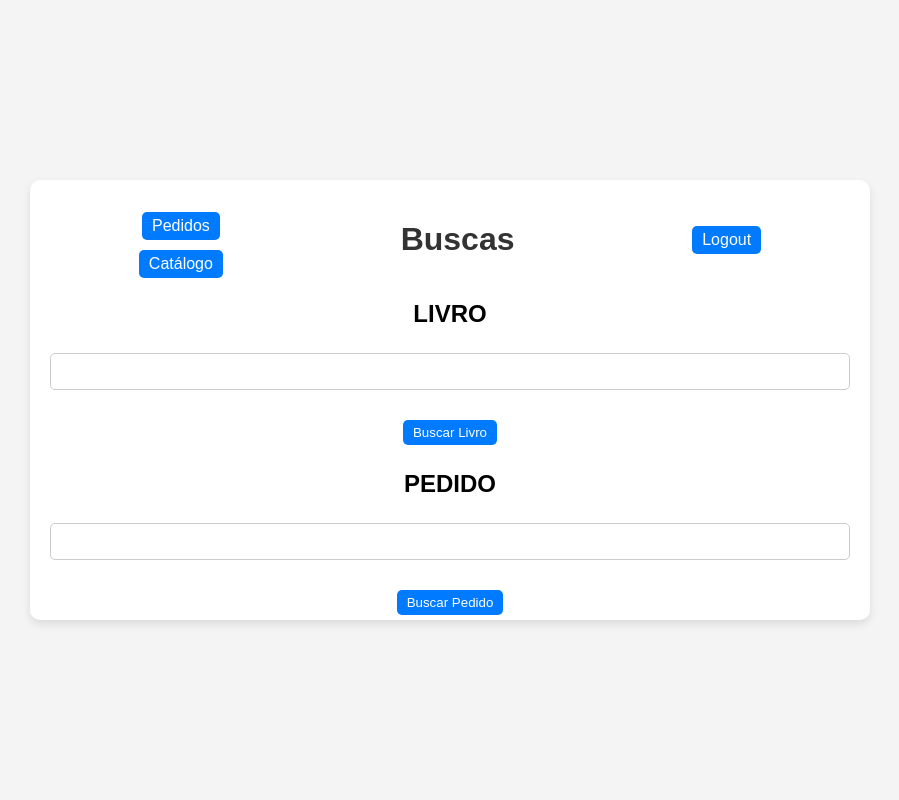
After one commit to ArMiPi/Sistemas-Distribuidos, a Flask app: page /search in a window 1280 px wide. The commit adds this page. Shown: the whole page, without its empty margins (190-1089 px from the left). Run offline with Flask 3, Linux system fonts and the light colour scheme.

Commit message:
Projeto finalizado

```diff
--- a/gRPC/app.py
+++ b/gRPC/app.py
@@ -67,30 +67,125 @@ def login():
     return render_template("login.html")
 
 
+@app.route("/logout", methods=["POST"])
+def logout():
+    session["token"] = ""
+
+    return render_template("index.html")
+
+
 @app.route("/bookstore", methods=["GET", "POST"])
 def bookstore():
     with grpc.insecure_channel(GRPC_ROUTE) as channel:
         catalog_stub = catalog_pb2_grpc.CatalogServiceStub(channel)
 
         books = catalog_stub.ListBooks(catalog_pb2.Empty())
+
         if request.method == "POST":
+            orders_stub = orders_pb2_grpc.OrderServiceStub(channel)
             book_id = request.form["b_id"]
-            quantity = request.form["quantity"]
+            quantity = int(request.form["quantity"])
 
             try:
-                response = catalog_stub.GetBookInfo(
-                    catalog_pb2.BookRequest(b_id=book_id)
+                order = orders_stub.PlaceOrder(
+                    orders_pb2.OrderRequest(
+                        user_id=session["token"], b_id=book_id, quantity=quantity
+                    )
                 )
 
-                print(response)
+                catalog_stub.BuyBook(
+                    catalog_pb2.BuyBookRequest(b_id=book_id, quantity=quantity)
+                )
+
+                books = catalog_stub.ListBooks(catalog_pb2.Empty())
+
+                return render_template(
+                    "bookstore.html",
+                    books=books.books,
+                    order=order.order_id,
+                    b_id_info=book_id,
+                )
             except Exception as e:
                 print(e)
                 return render_template(
-                    "bookstore.html", books=books.books, msg_erro="Não foi possível realizar a compra", b_id_error=book_id
+                    "bookstore.html",
+                    books=books.books,
+                    msg_erro="Não foi possível realizar a compra",
+                    b_id_info=book_id,
                 )
 
     return render_template("bookstore.html", books=books.books)
 
 
+@app.route("/orders", methods=["GET"])
+def orders():
+    with grpc.insecure_channel(GRPC_ROUTE) as channel:
+        orders_stub = orders_pb2_grpc.OrderServiceStub(channel)
+
+        try:
+            orders = orders_stub.ListOrders(
+                orders_pb2.UserRequest(user_id=session["token"])
+            )
+
+            orders = orders.orders
+        except:
+            orders = []
+
+    return render_template("orders.html", pedidos=orders)
+
+
+@app.route("/search", methods=["GET", "POST"])
+def search():
+    if request.method == "POST":
+        if request.form["tipo"] == "book":
+            with grpc.insecure_channel(GRPC_ROUTE) as channel:
+                try:
+                    catalog_stub = catalog_pb2_grpc.CatalogServiceStub(channel)
+                    book_name = request.form["book_name"]
+
+                    book = catalog_stub.GetBookInfo(
+                        catalog_pb2.BookRequest(book_name=book_name)
+                    )
+
+                    return render_template("search.html", book=book)
+
+                except Exception as e:
+                    print(e)
+                    return render_template(
+                        "search.html", msg_erro_livro="Livro não encontrado"
+                    )
+
+        if request.form["tipo"] == "order":
+            with grpc.insecure_channel(GRPC_ROUTE) as channel:
+                try:
+                    orders_stub = orders_pb2_grpc.OrderServiceStub(channel)
+                    catalog_stub = catalog_pb2_grpc.CatalogServiceStub(channel)
+                    id_pedido = request.form["id_pedido"]
+
+                    pedido = orders_stub.GetOrder(
+                        orders_pb2.OrderGetterRequest(
+                            user_id=session["token"], order_id=id_pedido
+                        )
+                    )
+
+                    book = catalog_stub.GetBookInfoById(
+                        catalog_pb2.BookRequestId(b_id=pedido.b_id)
+                    )
+
+                    return render_template(
+                        "search.html",
+                        book_pedido=book,
+                        pedido=pedido,
+                        id_pedido=id_pedido,
+                    )
+                except Exception as e:
+                    print(e)
+                    return render_template(
+                        "search.html", msg_erro_pedido="Pedido não encontrado"
+                    )
+
+    return render_template("search.html")
+
+
 if __name__ == "__main__":
     app.run(debug=True)
--- a/gRPC/static/style.css
+++ b/gRPC/static/style.css
@@ -14,7 +14,18 @@ body {
     padding: 20px;
     box-shadow: 0 4px 8px rgba(0, 0, 0, 0.1);
     border-radius: 10px;
+    width: 60vw;
+    height: 90vh;
+}
+
+.container-principal {
+    text-align: center;
+    background: white;
+    padding: 20px;
+    box-shadow: 0 4px 8px rgba(0, 0, 0, 0.1);
+    border-radius: 10px;
     width: 800px;
+    height: 400px;
 }
 
 h1 {
@@ -55,6 +66,17 @@ input[type="password"] {
     box-sizing: border-box;
 }
 
+.header {
+    display: flex;
+    justify-content: space-around;
+    align-items: center;
+    margin-bottom: 10px;
+}
+.header button {
+    padding: 10px 20px;
+    font-size: 1em;
+}
+
 /* Container dos livros */
 .books-container {
     display: flex;
@@ -70,7 +92,7 @@ input[type="password"] {
     box-shadow: 0 2px 4px rgba(0, 0, 0, 0.1);
     padding: 20px;
     margin: 10px;
-    width: 250px;
+    width: 20vw;
     text-align: left;
 }
 
@@ -114,3 +136,22 @@ button[type="submit"] {
 button[type="submit"]:hover {
     background-color: #0056b3;
 }
+
+.order-container {
+    background: #fff;
+    border: 1px solid #ddd;
+    border-radius: 10px;
+    box-shadow: 0 2px 4px rgba(0, 0, 0, 0.1);
+    padding: 20px;
+    margin: 10px;
+    width: 90%;
+    display: flex;
+    flex-wrap: wrap;
+    justify-content: space-around;
+}
+
+.orders-container {
+    display: flex;
+    flex-wrap: wrap;
+    justify-content: space-around;
+}
--- a/gRPC/templates/index.html
+++ b/gRPC/templates/index.html
@@ -7,7 +7,7 @@
     <link rel="stylesheet" href={{ url_for('static', filename='style.css') }}>
 </head>
 <body>
-    <div class="container">
+    <div class="container-principal">
         <h1>Bem-vindo à Livraria Online</h1>
         <div class="button-container">
             <a href="/login" class="btn">Login</a>
--- a/gRPC/templates/login.html
+++ b/gRPC/templates/login.html
@@ -7,7 +7,7 @@
     <link rel="stylesheet" href={{ url_for('static', filename='style.css') }}>
 </head>
 <body>
-    <div class="container">
+    <div class="container-principal">
         <h1>Login</h1>
         <form action="/login" method="post">
             <div class="form-group">
--- a/gRPC/templates/register.html
+++ b/gRPC/templates/register.html
@@ -7,7 +7,7 @@
     <link rel="stylesheet" href={{ url_for('static', filename='style.css') }}>
 </head>
 <body>
-    <div class="container">
+    <div class="container-principal">
         <h1>Cadastro</h1>
         <form action="/register" method="post">
             <div class="form-group">
--- /dev/null
+++ b/gRPC/templates/search.html
@@ -0,0 +1,71 @@
+<!DOCTYPE html>
+<html lang="en">
+<head>
+    <meta charset="UTF-8">
+    <meta name="viewport" content="width=device-width, initial-scale=1.0">
+    <title>Livraria Online</title>
+    <link rel="stylesheet" href={{ url_for('static', filename='style.css') }}>
+</head>
+<body>
+    <div class="container-principal">
+        <div class="header">
+            <div style="display: block;">
+                <form action="/orders" method="get" style="margin: 10px 0px;">
+                    <button type="submit">Pedidos</button>
+                </form>
+                <form action="/bookstore" method="get">
+                    <button type="submit">Catálogo</button>
+                </form>
+            </div>
+            <h1>Buscas</h1>
+            <form action="/logout" method="post">
+                <button type="submit">Logout</button>
+            </form>
+        </div>
+        <form action="/search" method="post">
+            <div class="form-group">
+                <h2><label for="book_name">LIVRO</label></h2>
+                <input type="text" id="book_name" name="book_name">
+                <input type="hidden" name="tipo" value="book">
+            </div>
+            <button type="submit" class="btn">Buscar Livro</button>
+        </form>
+
+        {% if book %}
+        <div class="books-container">
+            <div  class="book-container">
+                <p class="book-detail"> {{ book.title }} - {{ book.author }}, {{ book.year }} </p>
+                <p class="book-stock"> Estoque: {{ book.stock }} </p>
+                <p class="book-price"> R$ {{ book.price }} </p>
+            </div>
+        </div>
+        {% endif %}
+
+        {% if msg_erro_livro %}
+        <p style="color: red;">{{ msg_erro_livro }}</p>
+        {% endif %}
+
+        <form action="/search" method="post">
+            <div class="form-group">
+                <h2><label for="id_pedido">PEDIDO</label></h2>
+                <input type="text" id="id_pedido" name="id_pedido">
+                <input type="hidden" name="tipo" value="order">
+            </div>
+            <button type="submit" class="btn">Buscar Pedido</button>
+        </form>
+        {% if book_pedido and pedido %}
+        <div class="books-container">
+            <div  class="book-container">
+                <p class="book-detail"> {{ id_pedido }} - {{ pedido.hour }} </p>
+                <p class="book-detail"> {{ book_pedido.title }} - {{ book_pedido.author }}, {{ book_pedido.year }} </p>
+                <p class="book-stock"> Quantidade: {{ pedido.quantity }} </p>
+                <p class="book-price"> R$ {{ book_pedido.price }} </p>
+            </div>
+        </div>
+        {% endif %}
+        {% if msg_erro_pedido %}
+        <p style="color: red;">{{ msg_erro_pedido }}</p>
+        {% endif %}
+    </div>
+</body>
+</html>
```
Also changed, not shown: gRPC/catalog_service.py (+42 -5 lines), gRPC/order_service.py (+66 -34 lines), gRPC/templates/bookstore.html (+25 -2 lines), gRPC/templates/orders.html (added, +34 -0 lines), 2 other files.
